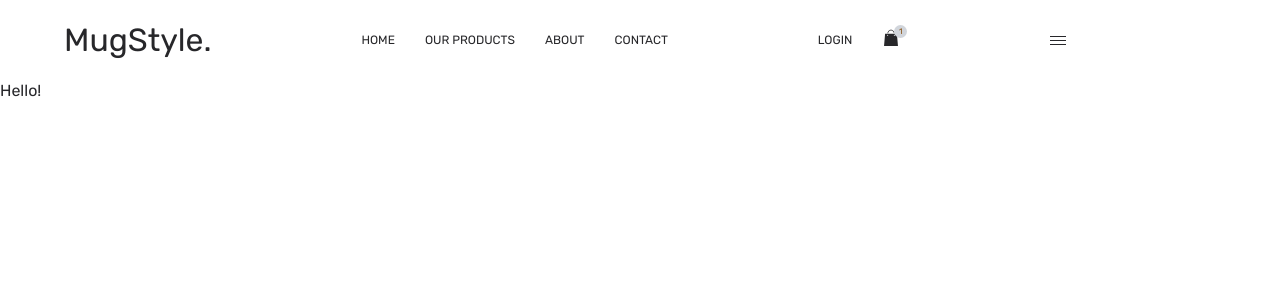
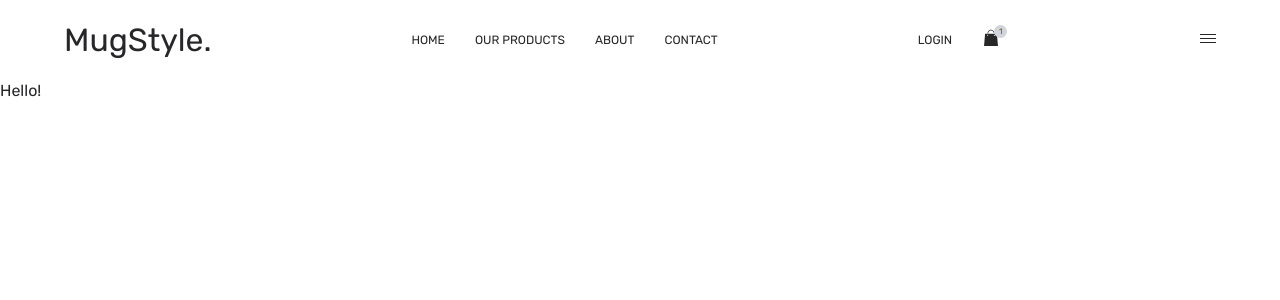
Before and after one commit to Morganefrlr/eshop-mugstyle2024, a Next.js app: page / in a window 1280 px wide. Shown: the top 300 px of the page. Built offline with nearby package versions, Linux system fonts and the light colour scheme.

Commit message:
T02: NavbarLinks + navbarLinksConfig

```diff
--- a/src/app/navbar/Navbar.tsx
+++ b/src/app/navbar/Navbar.tsx
@@ -3,6 +3,8 @@ import Link from "next/link";
 import { useState } from "react";
 import {GiShoppingBag} from 'react-icons/gi'
 import {VscMenu, VscChromeClose} from 'react-icons/vsc'
+import NavbarLinks from "./navbarLinks";
+
 
 
 const Navbar = () => {
@@ -15,12 +17,7 @@ const Navbar = () => {
         <div className="mainNavbar">
             <h1>MugStyle.</h1>
 
-            <div className="middleContainerNavbar">
-                <Link href="/">Home</Link>
-                <Link href="/">Our products</Link>
-                <Link href="/">About</Link>
-                <Link href="/">contact</Link>
-            </div>
+           <NavbarLinks/>
 
             <div className="rightContainerNavbar">
                 <Link href="/">login</Link>
@@ -30,9 +27,9 @@ const Navbar = () => {
                     <div>1</div>
                 </div>
             </div>
-            {!open ? ( <VscMenu onClick={() => setOpen(true)}/>):( <VscChromeClose onClick={() => setOpen(false)}/>)}
+
             <div>
-
+                {!open ? ( <VscMenu onClick={() => setOpen(true)}/>):( <VscChromeClose onClick={() => setOpen(false)}/>)}
             </div>
 
         </div>
--- /dev/null
+++ b/src/app/navbar/NavbarLinks.tsx
@@ -0,0 +1,15 @@
+import React from 'react';
+import { navbarLinksConfig } from './navbarLinksConfig';
+import Link from 'next/link';
+
+const NavbarLinks = () => {
+    return (
+        <div className="middleContainerNavbar">
+        {navbarLinksConfig.map(item =>
+         <Link href={item.href} key={item.label}>{item.label}</Link>
+        )}
+    </div>
+    );
+};
+
+export default NavbarLinks;
--- /dev/null
+++ b/src/app/navbar/navbarLinksConfig.tsx
@@ -0,0 +1,18 @@
+
+
+
+export const navbarLinksConfig = [
+    {
+        label:'home',
+        href:'/',
+    },{
+        label:'our products',
+        href:'/',
+    },{
+        label:'about',
+        href:'/',
+    },{
+        label:'contact',
+        href:'/',
+    },
+]
```
